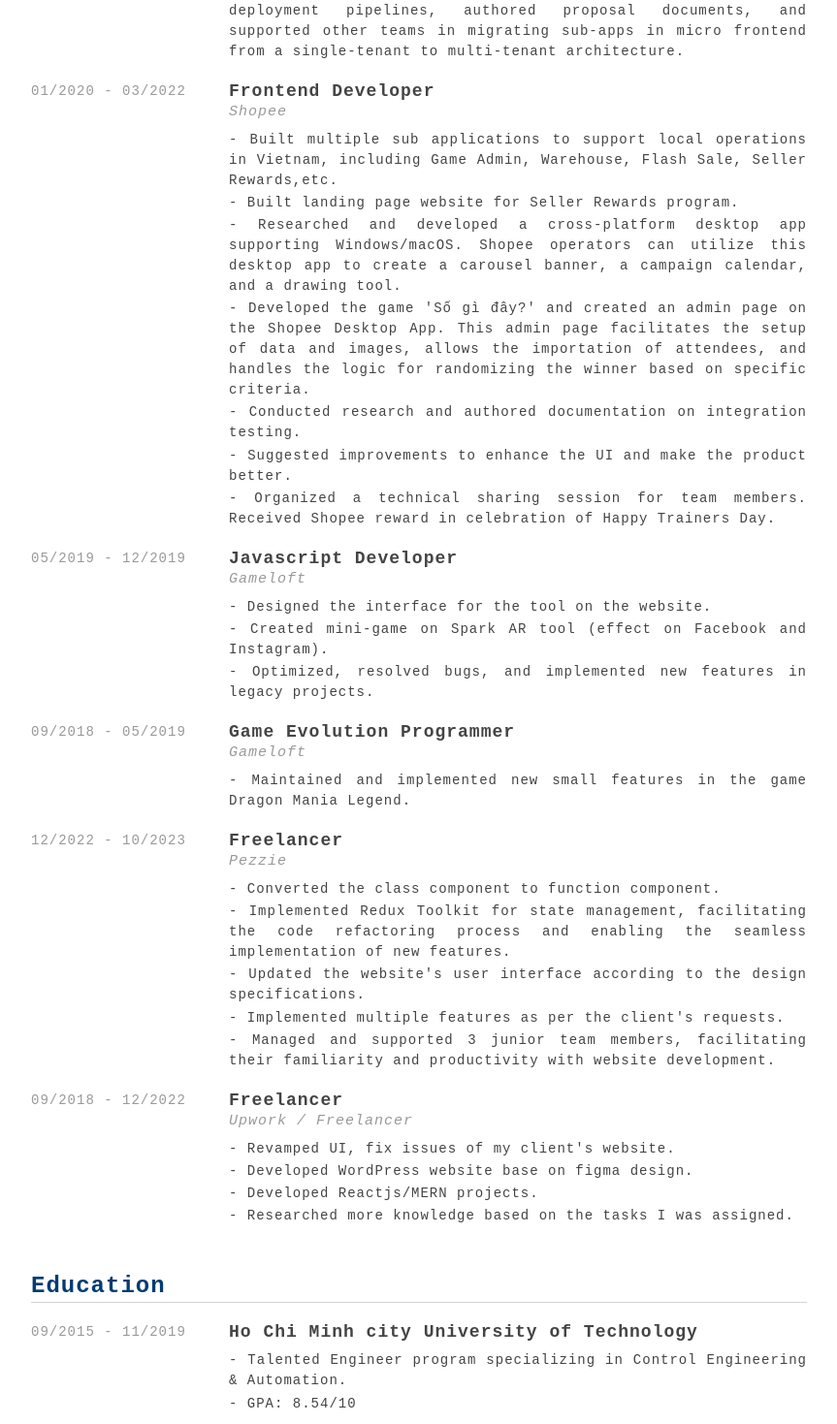
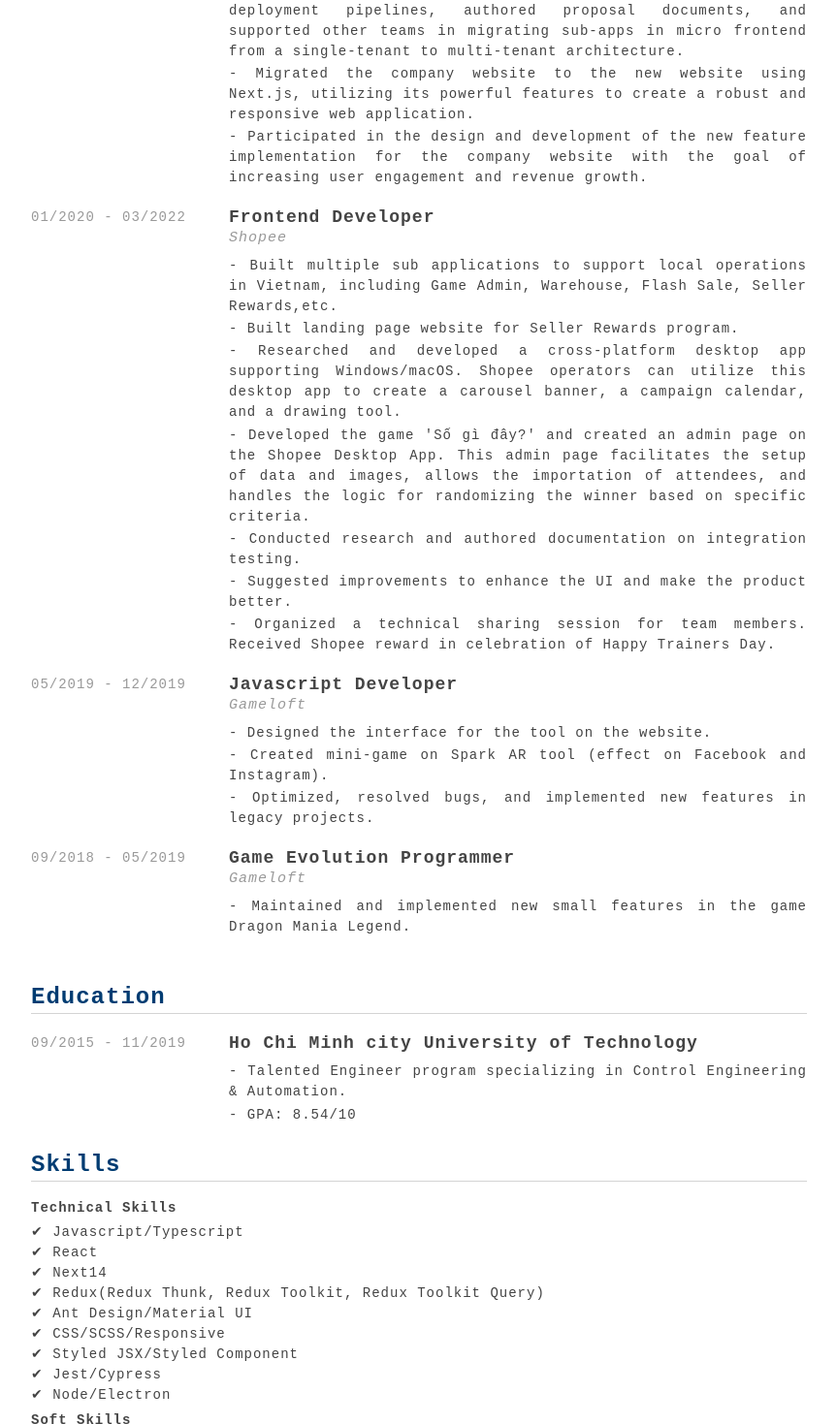
Before and after one commit to vanthieu97/my-profile, a plain HTML site: page index.html in a window 1280 px wide. Shown: the part 620-2089 px from the top of the page at 97% size, without its empty margins (208-1071 px from the left). Drawn offline with Linux system fonts and the light colour scheme.

Commit message:
update cv 27-04-2024

```diff
--- a/index.html
+++ b/index.html
@@ -89,6 +89,16 @@
                 other teams in migrating sub-apps in micro frontend from a
                 single-tenant to multi-tenant architecture.
               </p>
+              <p>
+                - Migrated the company website to the new website using Next.js,
+                utilizing its powerful features to create a robust and
+                responsive web application.
+              </p>
+              <p>
+                - Participated in the design and development of the new feature
+                implementation for the company website with the goal of
+                increasing user engagement and revenue growth.
+              </p>
             </div>
           </div>
         </div>
@@ -169,7 +179,7 @@
             </div>
           </div>
         </div>
-        <div class="milestone-wrapper">
+        <!-- <div class="milestone-wrapper">
           <div class="timeline">12/2022 - 10/2023</div>
           <div class="detail">
             <div class="title">Freelancer</div>
@@ -213,7 +223,7 @@
               </p>
             </div>
           </div>
-        </div>
+        </div> -->
       </section>
       <br />
       <section>
@@ -238,7 +248,8 @@
           <div class="skill-header">Technical Skills</div>
           <div class="skill-desc justify">
             <p>✔ Javascript/Typescript</p>
-            <p>✔ React/Next</p>
+            <p>✔ React</p>
+            <p>✔ Next14</p>
             <p>✔ Redux(Redux Thunk, Redux Toolkit, Redux Toolkit Query)</p>
             <p>✔ Ant Design/Material UI</p>
             <p>✔ CSS/SCSS/Responsive</p>
```
Also changed, not shown: 2 other files.
